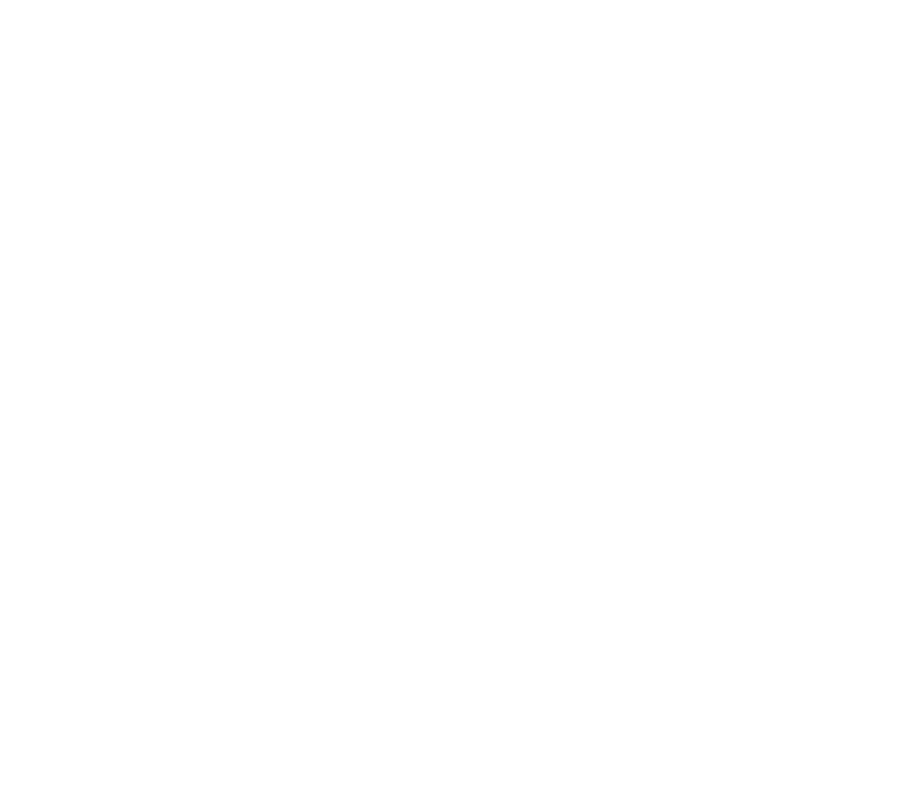
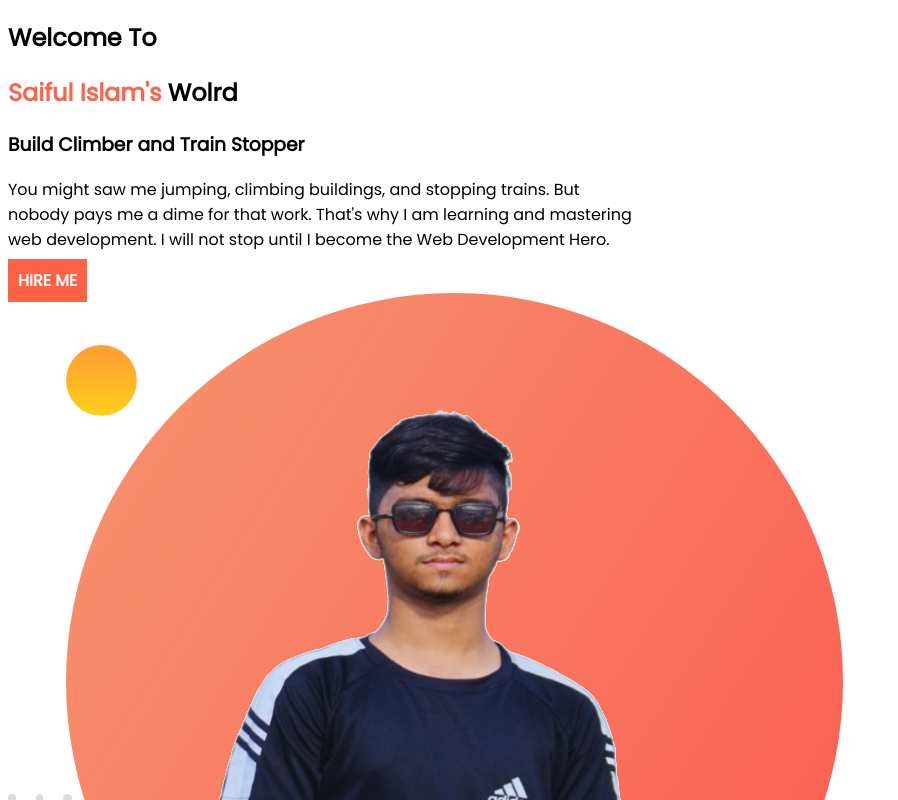
Before and after one commit to Saiful012/My-FIrst-Portfolio, a plain HTML site: page index.html in a window 1280 px wide. Shown: the top 800 px of the page, without its empty margins (0-898 px from the left). Drawn offline with Linux system fonts and the light colour scheme.

Commit message:
top header

```diff
--- a/index.html
+++ b/index.html
@@ -5,8 +5,23 @@
     <meta http-equiv="X-UA-Compatible" content="IE=edge">
     <meta name="viewport" content="width=device-width, initial-scale=1.0">
     <title>My First Portfolio</title>
+    <link rel="preconnect" href="https://fonts.googleapis.com">
+    <link rel="preconnect" href="https://fonts.gstatic.com" crossorigin>
+    <link href="https://fonts.googleapis.com/css2?family=Poppins&display=swap" rel="stylesheet">
+    <link rel="stylesheet" href="style.css">
 </head>
 <body>
-
+    <section class="top-area">
+    <div>
+        <h1>Welcome To</h1>
+        <h1><span>Saiful Islam's</span> Wolrd</h1>
+        <h3>Build Climber and Train Stopper</h3>
+        <p>You might saw me jumping, climbing buildings, and stopping trains. But nobody pays me a dime for that work. That's why I am learning and mastering web development. I will not stop until I become the Web Development Hero.</p>
+        <a  class="click-button" target="_blank" href="https://twitter.com/saiful121islam">HIRE ME</a>
+    </div>
+    <div class="half-width">
+        <img src="images/top photo.png" alt="">
+    </div>
+    </section>
 </body>
 </html>
--- a/style.css
+++ b/style.css
@@ -0,0 +1,20 @@
+body {
+    font-family: 'Poppins', sans-serif;
+}
+h1 span {
+    color: tomato;
+}
+.top-area{
+width: 50%;
+flex-direction: column;
+}
+.click-button{
+   color: white;
+   background-color: tomato;
+   text-decoration: none;
+   font-weight: 600;
+   padding: 10px;
+}
+.half-width{
+    width: 40%;
+}
```
Also changed, not shown: images/top photo.png (added).
